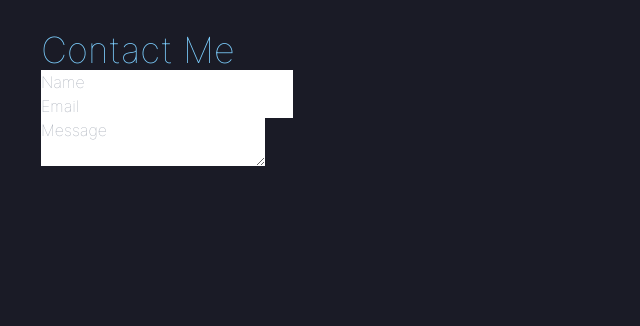
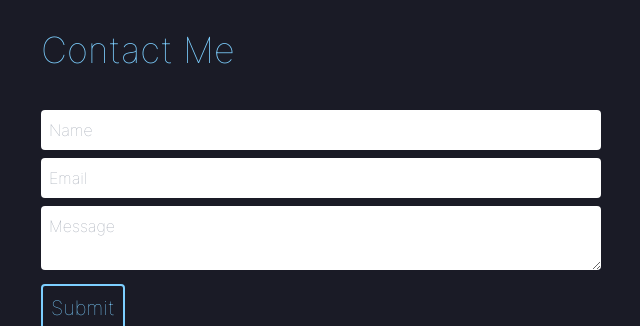
Before and after one commit to amcmillion3/portfolio, a React (Create React App) app: page / in a window 1280 px wide. Shown: the part 2916-3242 px from the top of the page, without its empty margins (319-959 px from the left). Before the commit the page ends 3088 px from the top, so only its background shows below. Built offline with nearby package versions, Linux system fonts and the light colour scheme.

Commit message:
Form styling

```diff
--- a/src/Components/Layout/Layout.js
+++ b/src/Components/Layout/Layout.js
@@ -70,17 +70,18 @@ function Layout(props) {
                     <section className="mt-20 ml-10 mr-10">
                         <h2 className="text-4xl text-tokyo-cyan">Contact Me</h2>
                         <form>
-                            <ul>
+                            <ul className="mt-10">
                                 <li>
-                                    <input type="text" name="name" placeholder="Name" required />
+                                    <input className="rounded p-2 w-full" type="text" name="name" placeholder="Name" required />
                                 </li>
                                 <li>
-                                    <input type="email" name="email" placeholder="Email" required />
+                                    <input className="rounded p-2 mt-2 w-full" type="email" name="email" placeholder="Email" required />
                                 </li>
                                 <li>
-                                    <textarea name="message" placeholder="Message" required ></textarea>
+                                    <textarea className="rounded p-2 mt-2 w-full" name="message" placeholder="Message" required ></textarea>
                                 </li>
                             </ul>
+                            <button className="text-xl text-tokyo-cyan border-2 rounded border-tokyo-cyan p-2 mt-2" type="submit">Submit</button>
                         </form>
                     </section>
                 </div>
```
